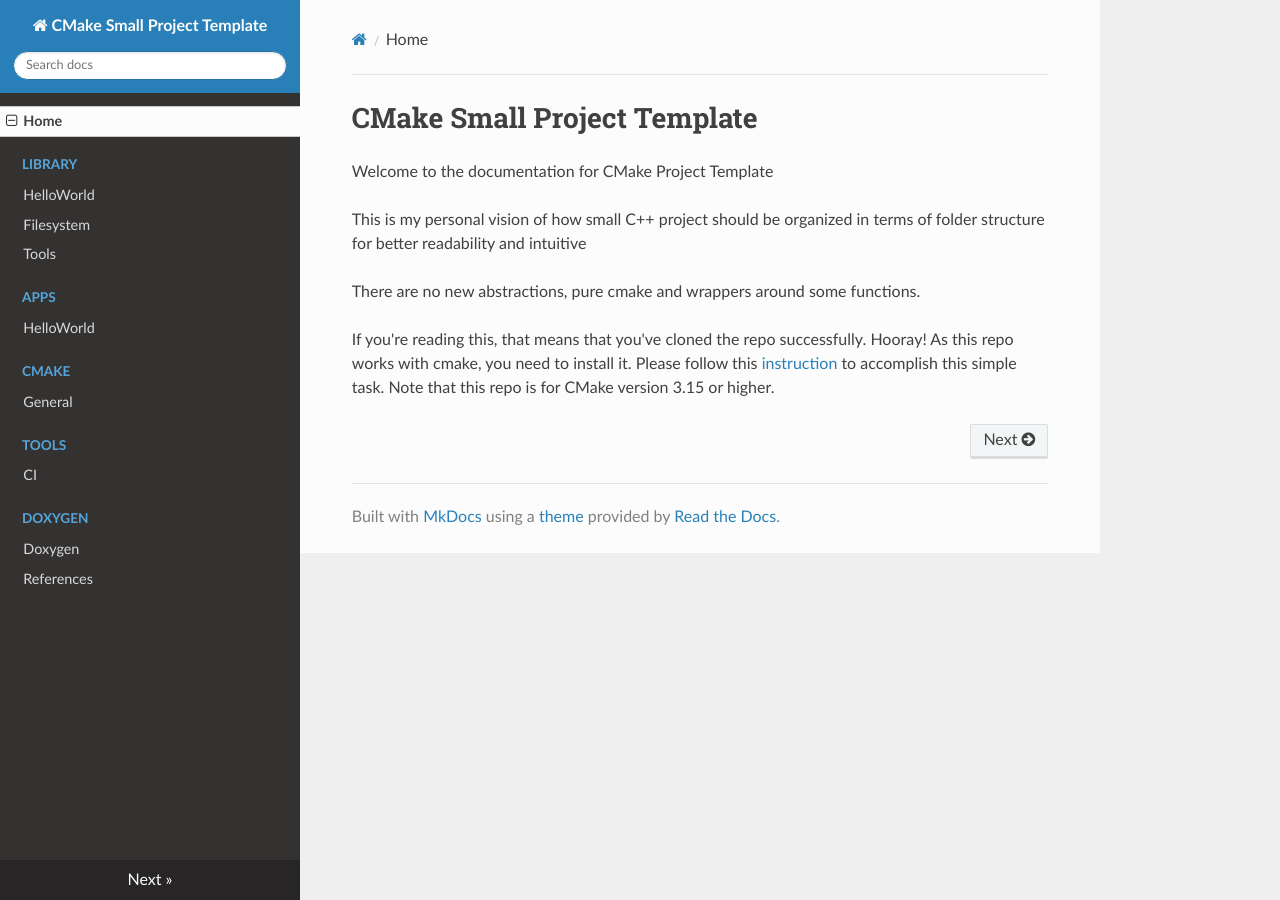
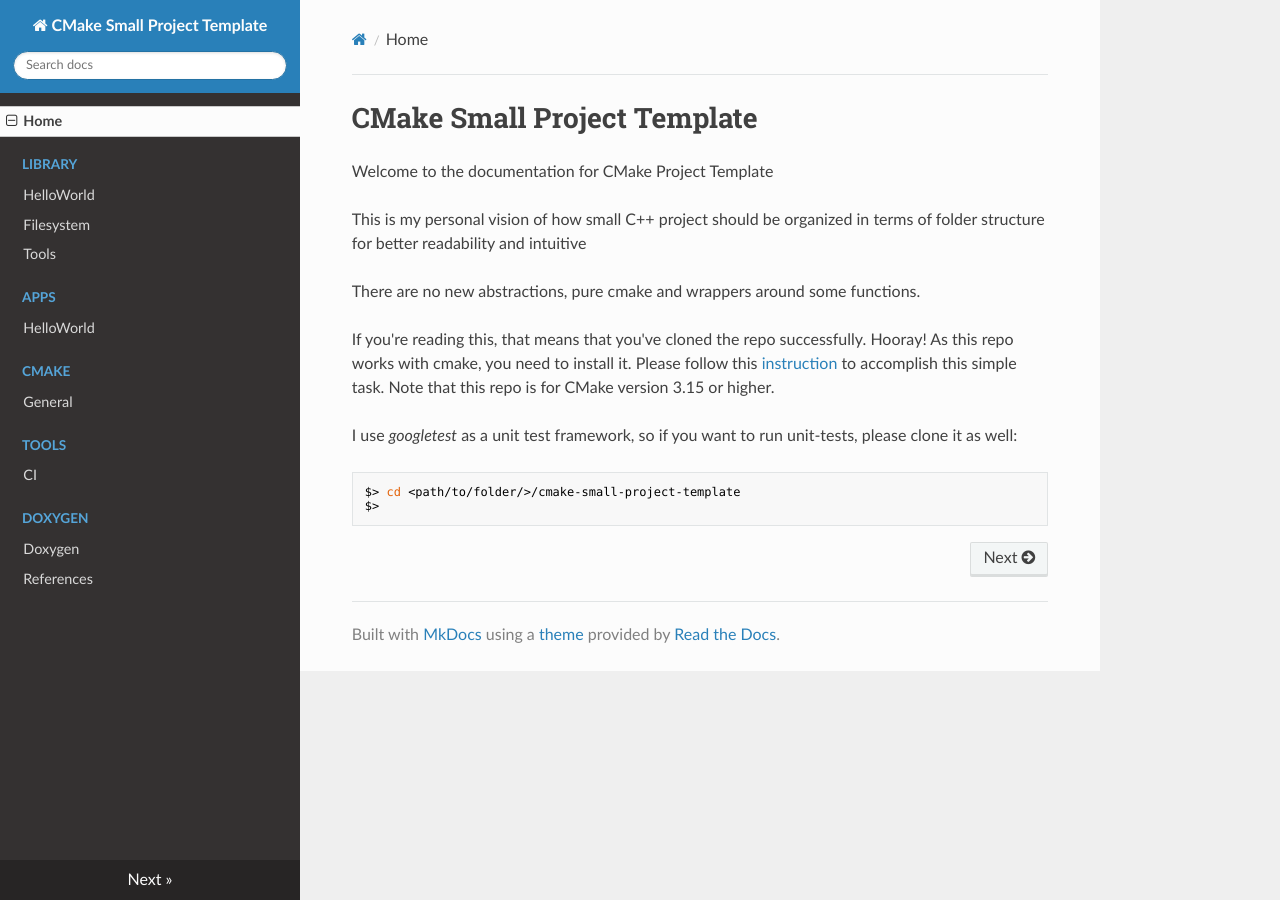
Before and after one commit to DwarKapex/cmake-small-project-template, an MkDocs documentation site: the page built from docs/docs/index.md, in a window 1280 px wide. Built offline with MkDocs 1.6.1, drawn with Linux system fonts in a browser that asks for light colours; nearby versions of some CDN libraries.

Commit message:
Start writting docs

````diff
--- a/docs/docs/index.md
+++ b/docs/docs/index.md
@@ -10,3 +10,10 @@ There are no new abstractions, pure cmake and wrappers around some functions.
 If you're reading this, that means that you've cloned the repo successfully. Hooray! As this repo
 works with cmake, you need to install it. Please follow this [instruction](https://cmake.org/install/) to
 accomplish this simple task. Note that this repo is for CMake version 3.15 or higher.
+
+I use *googletest* as a unit test framework, so if you want to run unit-tests, please clone it as well:
+
+```bash
+$> cd <path/to/folder/>/cmake-small-project-template
+$>
+```
````
